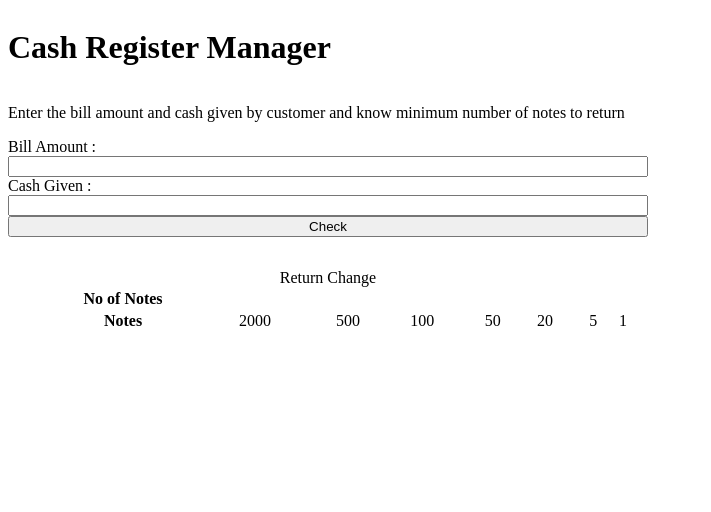
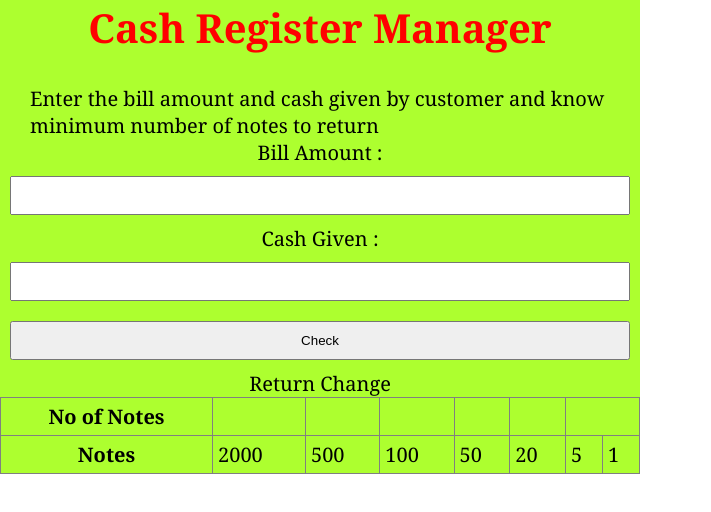
Before and after one commit to anshultamrakar/Cash-registration-App-Mark-10, a plain HTML site: page index.html in a window 1280 px wide. Shown: the whole page, without its empty margins (0-711 px from the left). Drawn offline with Linux system fonts and the light colour scheme.

Commit message:
style
changes styling

```diff
--- a/main.js
+++ b/main.js
@@ -8,7 +8,7 @@ const availableNotes = [2000,500,100,20,5,1];
 
 buttonCheck.addEventListener("click", function validateBillAmount (){
 
-    hideMessage();
+    hideMessage(h1);
    if(billAmount.value > 0 ){
 if (cashGiven.value >= billAmount.value){
    const amountToBeReturned = cashGiven.value - billAmount.value ;
--- a/style.css
+++ b/style.css
@@ -1,9 +1,44 @@
 *{
+  margin: 0%;
+  padding: 0%;
+  box-sizing: border-box;
+}
 
-}
+html, body{
+    font-family: Georgia, 'Times New Roman', Times, serif;
+    font-size: 20px;
+   }
+
+   h1{
+       text-align: center;
+       color: red;
+   }
+   .description{
+margin-left: 1.5rem;
+margin-top: 1.5rem;
+   }
+
+input, button {
+padding: 0.5rem;
+margin: 0.5rem;
+   }
+
+label{
+       text-align: center;
+       font-weight: 200;
+   }
 
 .container{
     display: flex;
     flex-direction: column;
     width: 50vw;
+    background-color: greenyellow;
+
 }
+
+
+.change-table, td ,th{
+border: 1px solid grey;
+border-collapse: collapse;
+padding: 5px;
+}
```
